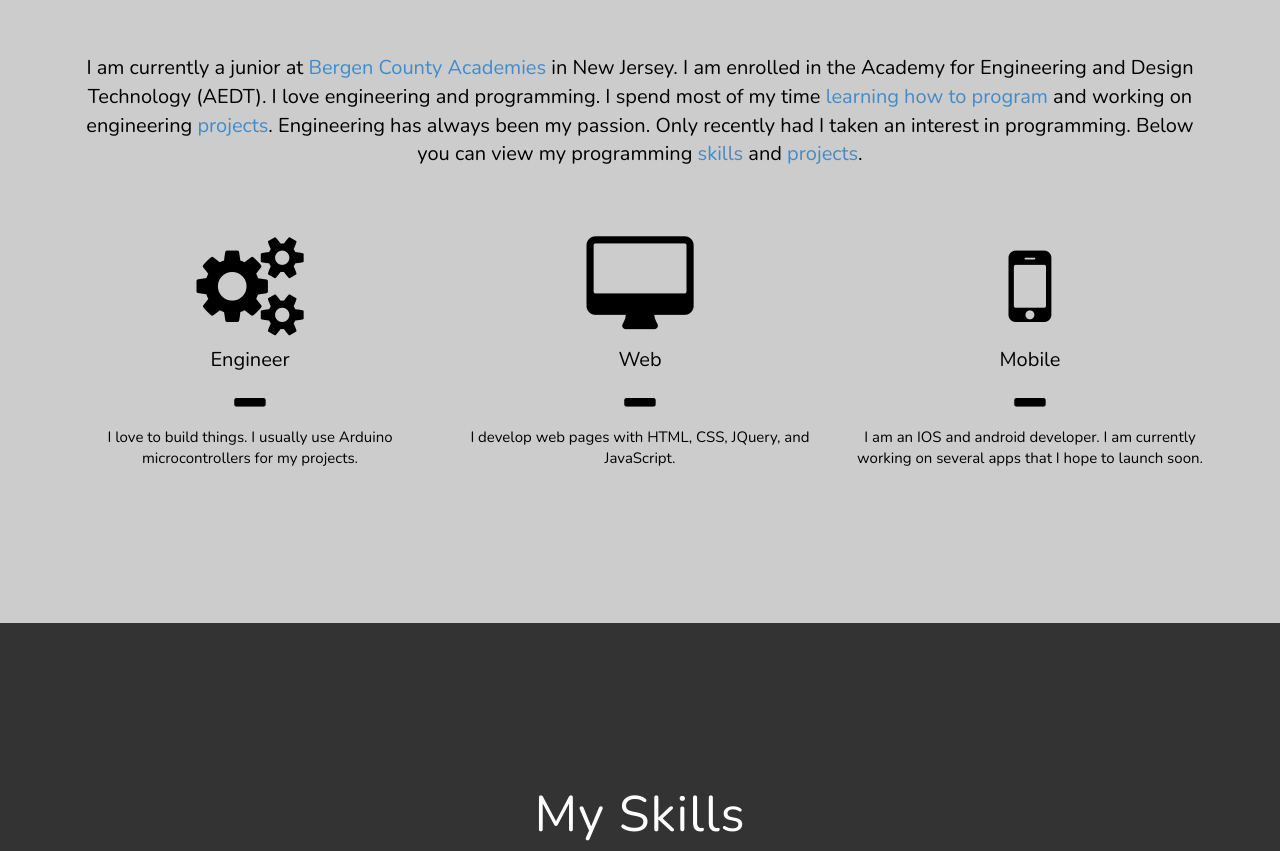
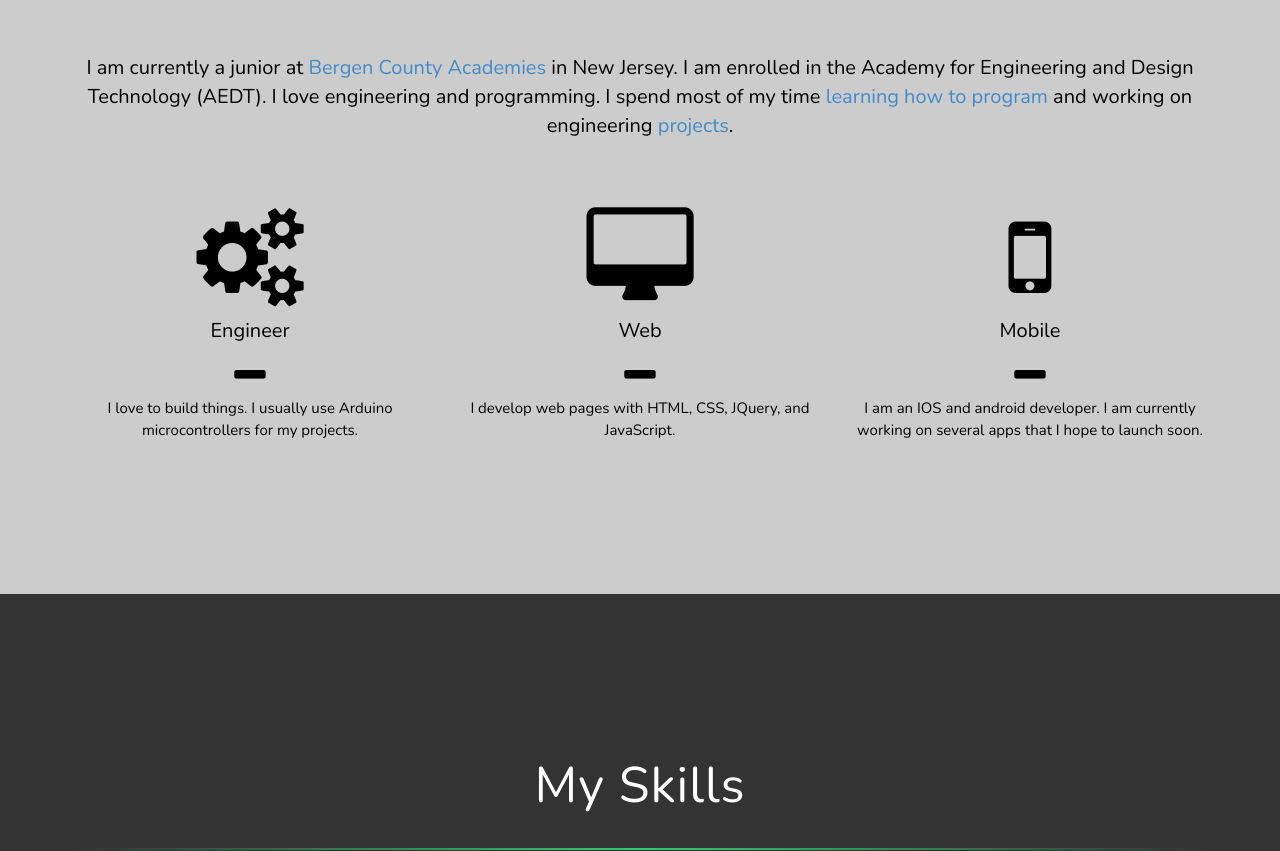
Before and after one commit to sagargarg/sagargarg.github.io, a plain HTML site: page index.html in a window 1280 px wide. Shown: the part 1229-2080 px from the top of the page. Drawn offline with nearby package versions, Linux system fonts and the light colour scheme.

Commit message:
Update index.html

```diff
--- a/index.html
+++ b/index.html
@@ -152,10 +152,12 @@
     			</div>
     			<br><br>
     			<center>
-    				<p class="about-info">I am currently a junior at <a target="_blank" href="http://bcts.bergen.org/index.php/bergen-county-academies?layout=blog">Bergen County Academies</a> in New Jersey. I am enrolled in the Academy for Engineering and Design Technology (AEDT). I love engineering and programming. I spend most of my time <a href="#education">learning how to program</a> and working on engineering <a href="#projects">projects</a>.
+    				<p class="about-info">I am currently a junior at <a target="_blank" href="http://bcts.bergen.org/index.php/bergen-county-academies?layout=blog">Bergen County Academies</a> in New Jersey. I am enrolled in the Academy for Engineering and Design Technology (AEDT). I love engineering and programming. I spend most of my time <a href="#education">learning how to program</a> and working on engineering <a href="#projects">projects</a>.</p>
 
 
-                    Engineering has always been my passion. Only recently had I taken an interest in programming. Below you can view my programming <a href="#skills">skills</a> and <a href="#projects">projects</a>.</p>
+                    <!--Engineering has always been my passion. Only recently had I taken an interest in programming. Below you can view my programming <a href="#skills">skills</a> and <a href="#projects">projects</a>.-->
+
+
     			</center>
     			<br>
     			<br>
```
